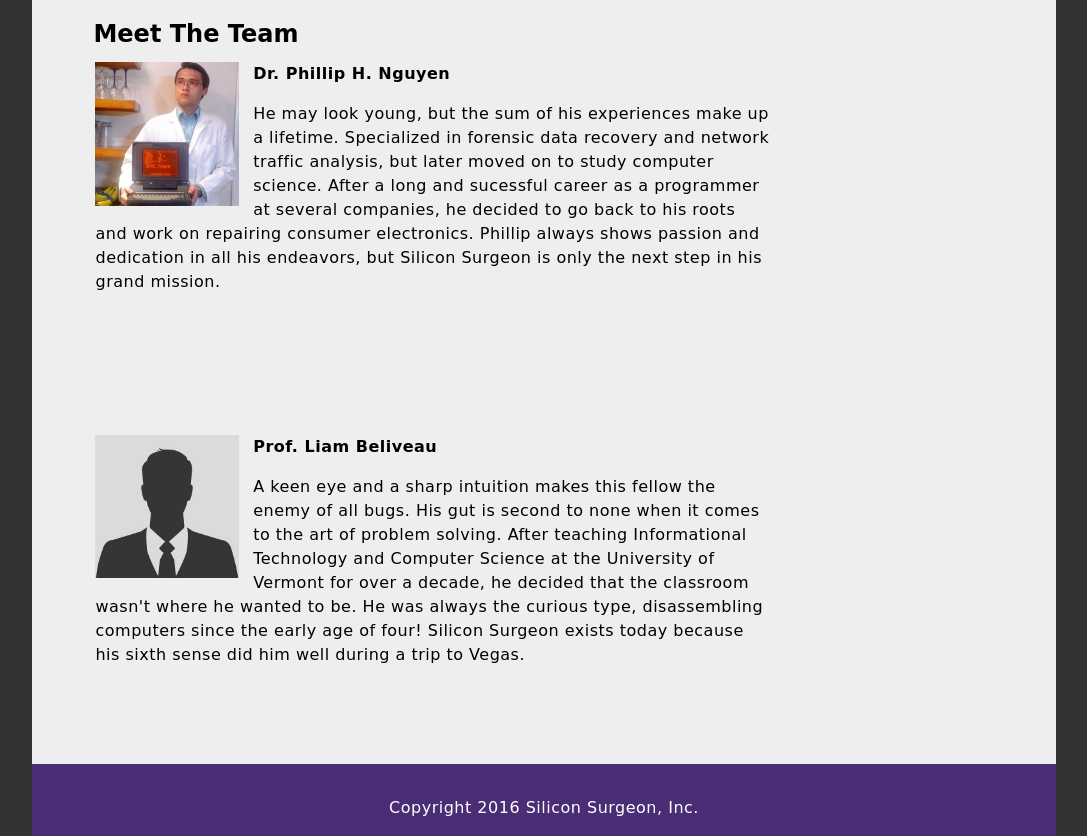
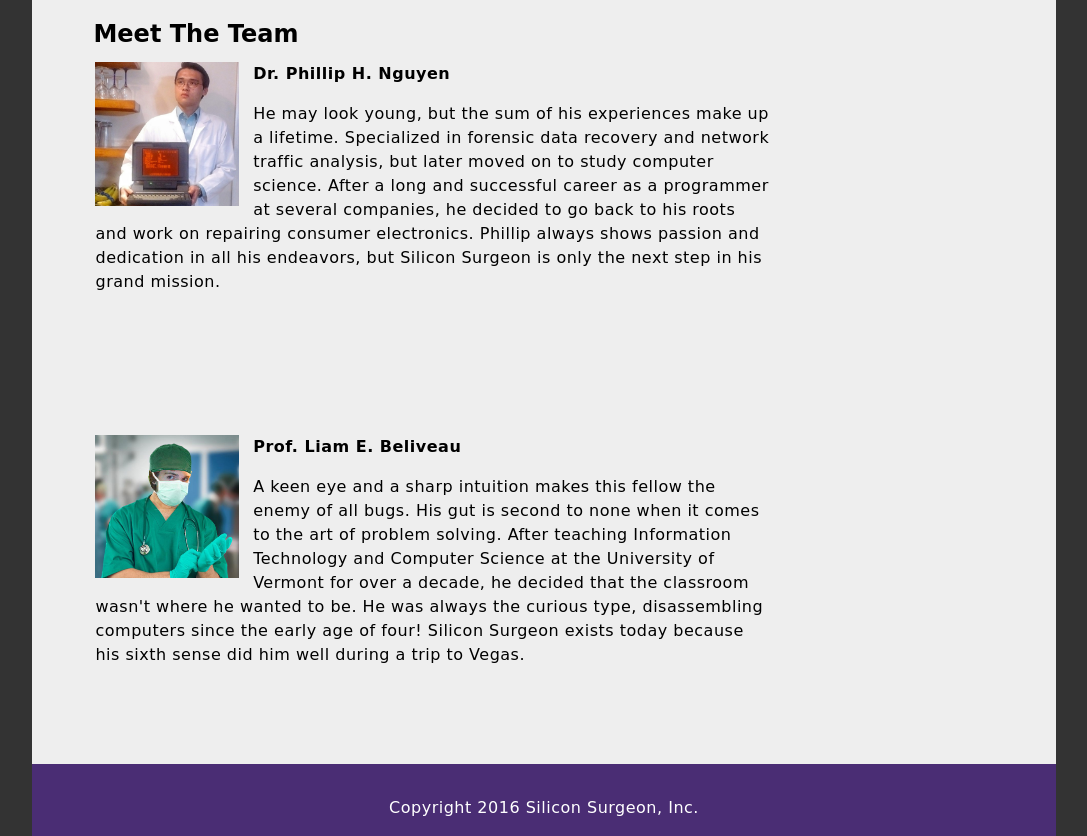
Before and after one commit to flamestormp/siliconsurgeon, a PHP site: page /about.php in a window 1280 px wide. Shown: the part 157-993 px from the top of the page, without its empty margins (96-1183 px from the left). Run offline with PHP 8.4, Linux system fonts and the light colour scheme; data that the repository does not hold is empty.

Commit message:
picture of me

```diff
--- a/about.php
+++ b/about.php
@@ -10,7 +10,7 @@
                 <p> He may look young, but the sum of his experiences make up a lifetime.
                     Specialized in forensic data recovery and network traffic
                     analysis, but later moved on to study computer science. After a long
-                    and sucessful career as a programmer at several companies, he decided
+                    and successful career as a programmer at several companies, he decided
                     to go back to his roots and work on repairing consumer electronics.
                     Phillip always shows passion and dedication in all his endeavors, but
                     Silicon Surgeon is only the next step in his grand mission.
@@ -19,10 +19,10 @@
             <br>
             <aside class="about">
             <img class="profile" src="img/liam.jpg" alt="Liam Beliveau">
-                <p><strong> Prof. Liam Beliveau </strong></p>
+                <p><strong> Prof. Liam E. Beliveau </strong></p>
                 <p> A keen eye and a sharp intuition makes this fellow the enemy of all bugs.
                     His gut is second to none when it comes to the art of problem solving.
-                    After teaching Informational Technology and Computer Science at the
+                    After teaching Information Technology and Computer Science at the
                     University of Vermont for over a decade, he decided that the classroom
                     wasn't where he wanted to be. He was always the curious type, disassembling
                     computers since the early age of four! Silicon Surgeon exists today because
```
Also changed, not shown: img/liam.jpg.
